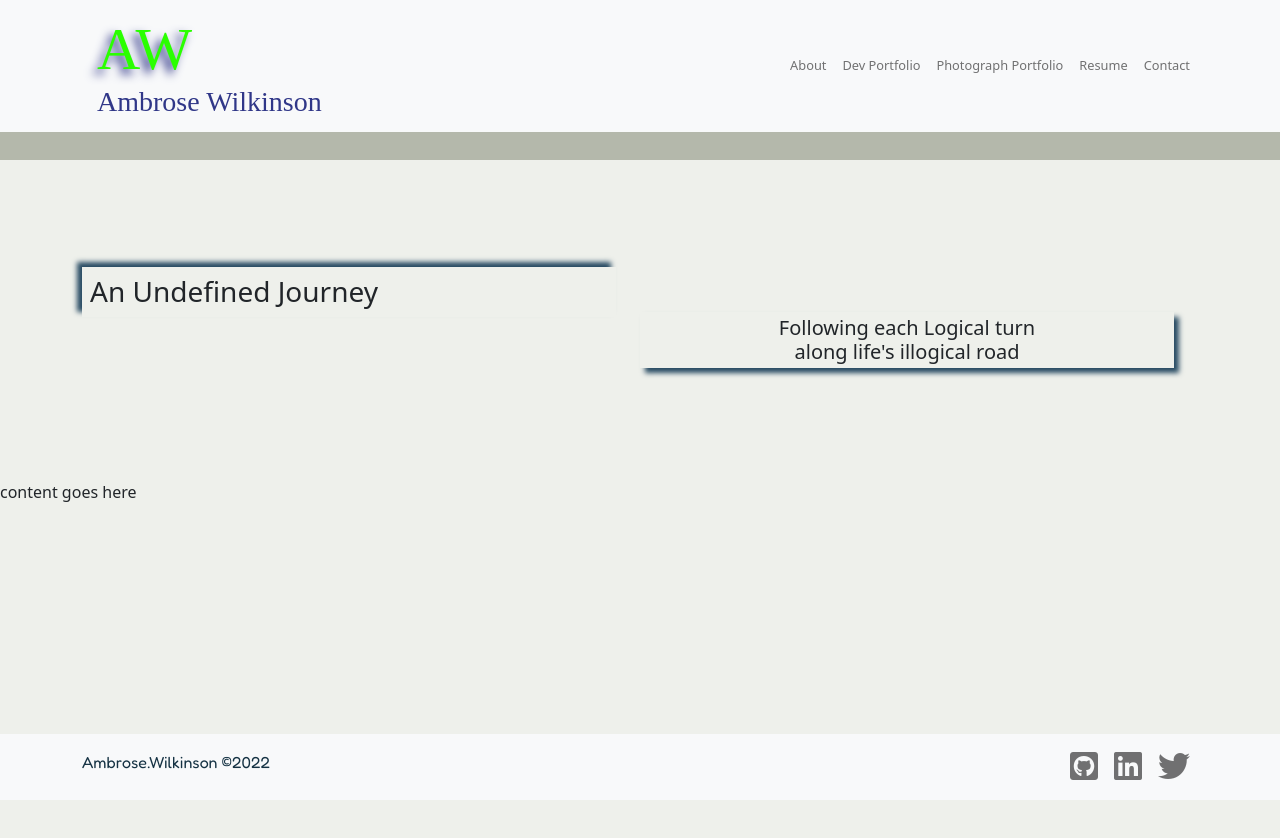
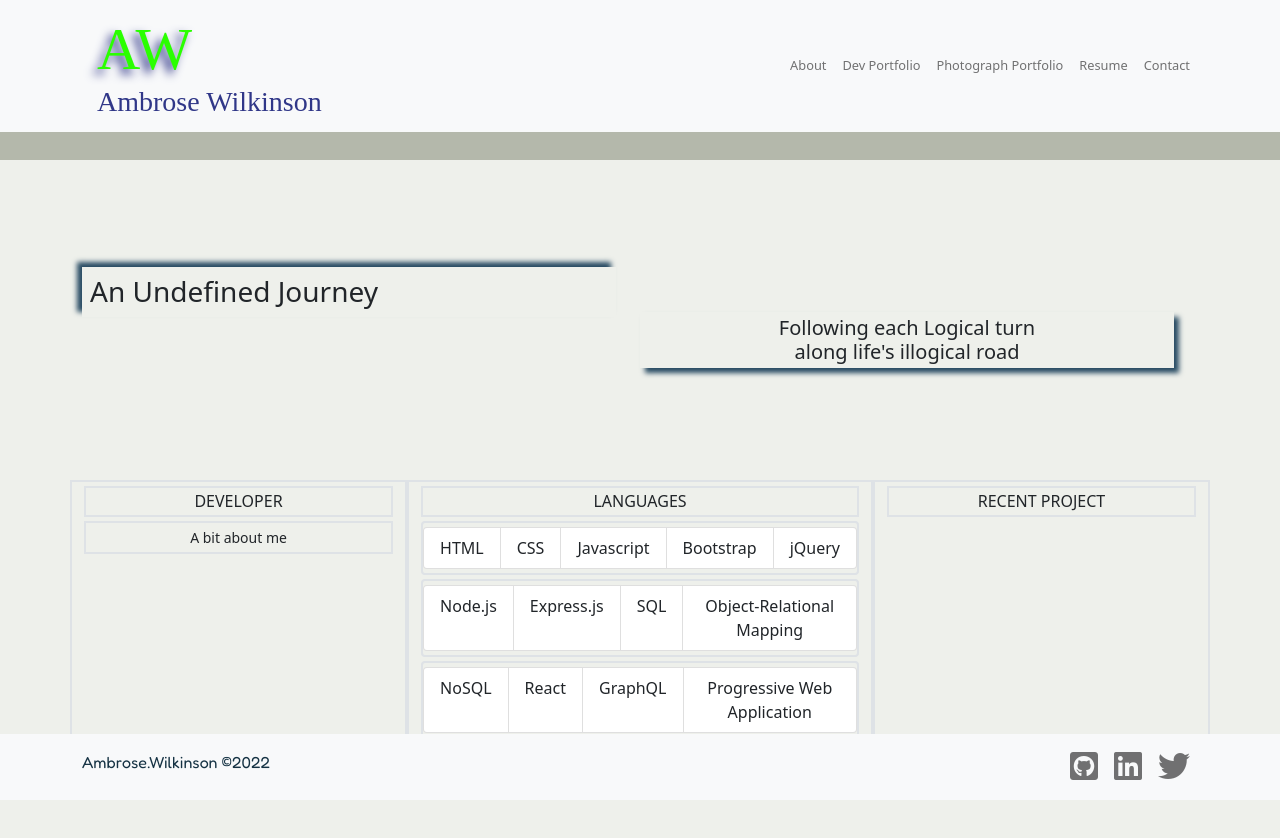
Before and after one commit to a-breezy/portfolio, a React (Create React App) app: page / in a window 1280 px wide. Shown: the top 838 px of the page. Built offline with nearby package versions, Linux system fonts and the light colour scheme; a web font is replaced by a local one.

Commit message:
working homepage with skeleton to add onto

```diff
--- a/src/App.js
+++ b/src/App.js
@@ -5,6 +5,7 @@ import "./App.scss";
 import Header from "./components/Header";
 import Footer from "./components/Footer";
 import Hero from "./components/Hero";
+import AboutMe from "./components/AboutMe";
 
 import { ThemeProvider } from "react-bootstrap";
 import "bootstrap/dist/css/bootstrap.min.css";
@@ -18,7 +19,7 @@ function App() {
 				<Header />
 				<div className="body">
 					<Hero />
-					<div>content goes here</div>
+					<AboutMe />
 				</div>
 				<Footer />
 			</ThemeProvider>
--- a/src/App.scss
+++ b/src/App.scss
@@ -1,13 +1,13 @@
-// @import "~bootstrap/scss/bootstrap";
+@import "~bootstrap/scss/bootstrap";
 
 @import url('https://fonts.googleapis.com/css2?family=Fredoka&family=Grape+Nuts&family=Roboto&display=swap');
 
-// fonts: Roboto, Fredoka, Grape Nuts
+/* fonts: Roboto, Fredoka, Grape Nuts */
 $titleFont: 'Grape Nuts';
 $primaryFont: 'Roboto';
 $secondaryFont: 'Fredoka';
 
-// colors
+/* colors */
 $primaryColor: #E6EBF2;
 $secondaryColor: #47C26E;
 $tertiaryColor: #303788;
@@ -22,6 +22,11 @@ $charcoal: #374147;
 $limeGreen: #3CC421;
 $neonGreen: #2AFF00;
 
+body {
+  font-size: 16px;
+
+}
+
 .full-screen {
   height: 100vh
 }
--- /dev/null
+++ b/src/components/AboutMe/index.js
@@ -0,0 +1,52 @@
+import React from "react";
+import { Col, Container, Row } from "react-bootstrap";
+
+import "./index.scss";
+
+const Hero = () => {
+	return (
+		<div className="about">
+			<Container className="about-container">
+				<Row className="about-row">
+					<Col className="border border-2">
+						<h6 className="py-1 my-1 text-center border border-2">DEVELOPER</h6>
+						<p className="py-1 my-1 text-center border border-2">
+							A bit about me
+						</p>
+					</Col>
+					<Col className="border border-2">
+						<h6 className="py-1 my-1 text-center border border-2">LANGUAGES</h6>
+						<ul className="list-group list-group-horizontal py-1 my-1 text-center border border-2">
+							<li className="list-group-item">HTML</li>
+							<li className="list-group-item">CSS</li>
+							<li className="list-group-item">Javascript</li>
+							<li className="list-group-item">Bootstrap</li>
+							<li className="list-group-item">jQuery</li>
+						</ul>
+						<ul className="list-group list-group-horizontal py-1 my-1 text-center border border-2">
+							<li className="list-group-item align-middle">Node.js</li>
+							<li className="list-group-item align-middle">Express.js</li>
+							<li className="list-group-item align-middle">SQL</li>
+							<li className="list-group-item align-middle">
+								Object-Relational Mapping
+							</li>
+						</ul>
+						<ul className="list-group list-group-horizontal py-1 my-1 text-center border border-2">
+							<li className="list-group-item">NoSQL</li>
+							<li className="list-group-item">React</li>
+							<li className="list-group-item">GraphQL</li>
+							<li className="list-group-item">Progressive Web Application</li>
+						</ul>
+					</Col>
+					<Col className="border border-2">
+						<h6 className="py-1 my-1 text-center border border-2">
+							RECENT PROJECT
+						</h6>
+					</Col>
+				</Row>
+			</Container>
+		</div>
+	);
+};
+
+export default Hero;
--- /dev/null
+++ b/src/components/AboutMe/index.scss
@@ -0,0 +1,14 @@
+@import '../../App.scss';
+
+.about {
+   .about-container {
+       .about-row {
+           min-height: 30vh;
+           font-style: "Roboto";
+
+           p {
+               font-size: 14px;
+           }
+       }
+   }
+}
```
